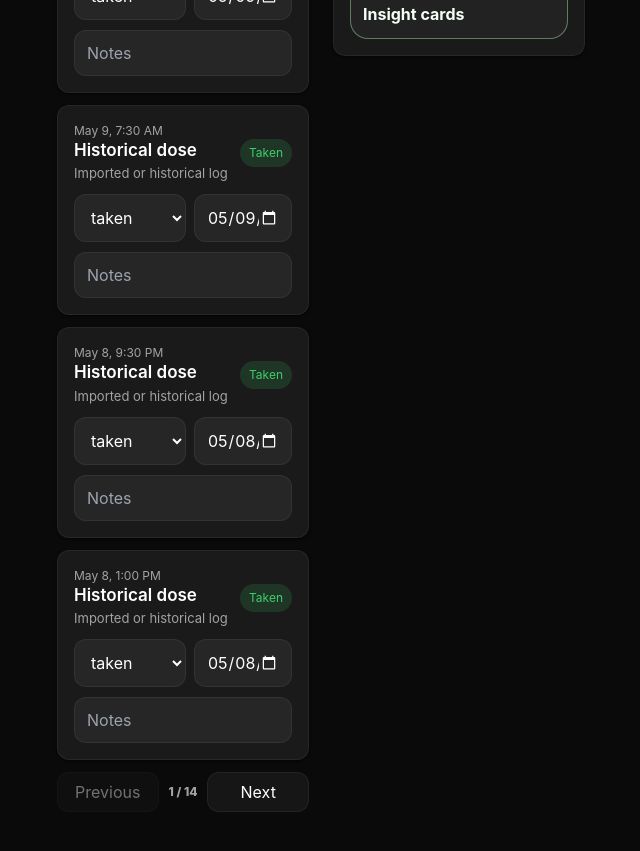
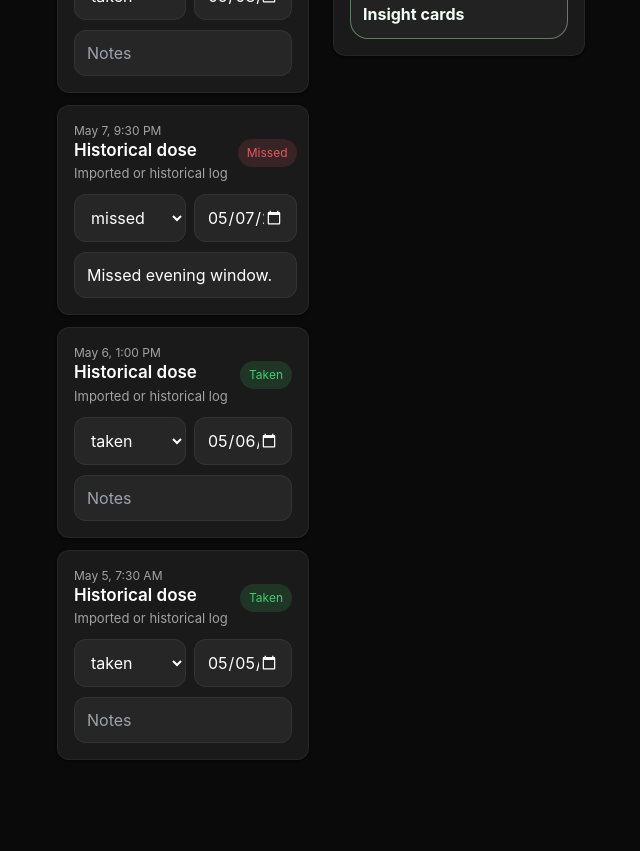
Before and after one commit to bcurrey/peptidex, a React (Vite) app: page / in a window 1280 px wide. Shown: the part 1380-2231 px from the top of the page, without its empty margins (319-959 px from the left). Built offline with nearby package versions, Linux system fonts and the light colour scheme.

Commit message:
Reduce seeded dose history entries

```diff
--- a/src/data/seed.ts
+++ b/src/data/seed.ts
@@ -525,19 +525,22 @@ export const seedState: AppState = {
 export const seedHistoricalLogs = (): DoseLog[] => {
   const logs: DoseLog[] = [];
   let id = 1;
-  for (let offset = -22; offset <= -1; offset += 1) {
-    ["07:30", "13:00", "21:30"].forEach((time, index) => {
-      const status = offset === -8 && index === 2 ? "missed" : "taken";
-      logs.push({
-        id: `seed-log-${id++}`,
-        scheduledDoseId: `historical-${offset}-${time}`,
-        status,
-        loggedAt: `${isoDate(offset)}T${time}:00`,
-        takenAt: status === "taken" ? `${isoDate(offset)}T${time}:00` : undefined,
-        takenLate: false,
-        notes: status === "missed" ? "Missed evening window." : "",
-      });
+  [
+    { offset: -5, time: "07:30", status: "taken" },
+    { offset: -4, time: "13:00", status: "taken" },
+    { offset: -3, time: "21:30", status: "missed" },
+    { offset: -2, time: "07:30", status: "taken" },
+    { offset: -1, time: "21:30", status: "taken" },
+  ].forEach((entry) => {
+    logs.push({
+      id: `seed-log-${id++}`,
+      scheduledDoseId: `historical-${entry.offset}-${entry.time}`,
+      status: entry.status as DoseLog["status"],
+      loggedAt: `${isoDate(entry.offset)}T${entry.time}:00`,
+      takenAt: entry.status === "taken" ? `${isoDate(entry.offset)}T${entry.time}:00` : undefined,
+      takenLate: false,
+      notes: entry.status === "missed" ? "Missed evening window." : "",
     });
-  }
+  });
   return logs;
 };
```
